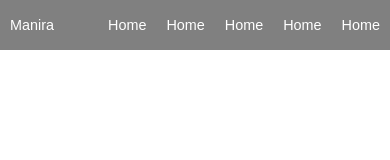
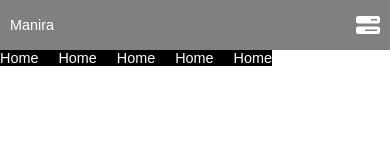
Before and after one commit to constobidullah/cre-pro2, a plain HTML site: page index.html in a window 390 px wide. Drawn offline with Linux system fonts and the light colour scheme; a web font is replaced by a local one.

Commit message:
some item given responsive style

```diff
--- a/css/style-responsive.css
+++ b/css/style-responsive.css
@@ -17,5 +17,21 @@
         font-size: .9rem;
     }
 
+    #bars-item i {
+        font-size: 1.5rem;
+        color: #fff;
+        cursor: pointer;
+        display: block;
+    }
+
+    #navlink {
+        position: absolute;
+        top: 50px;
+        left: 0;
+        background-color: black;
+    }
+
+
+
 
 }
```
